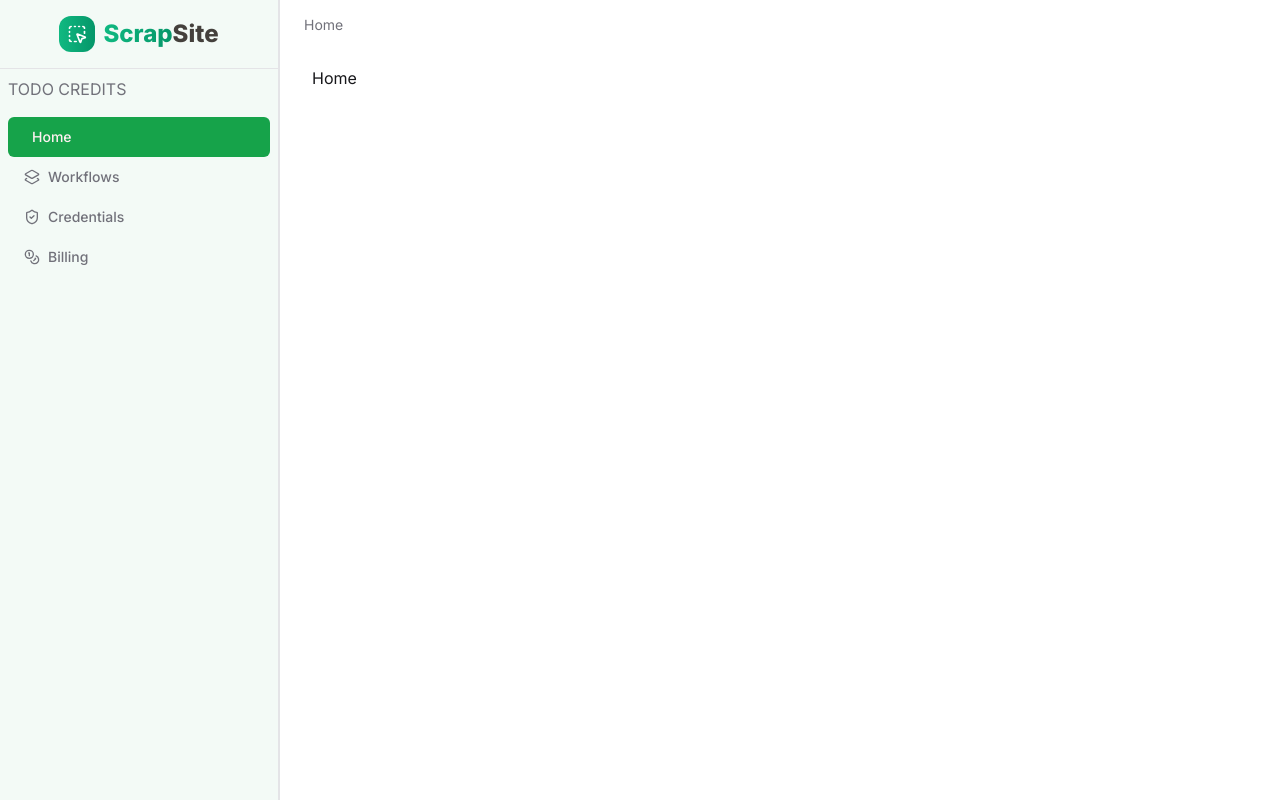
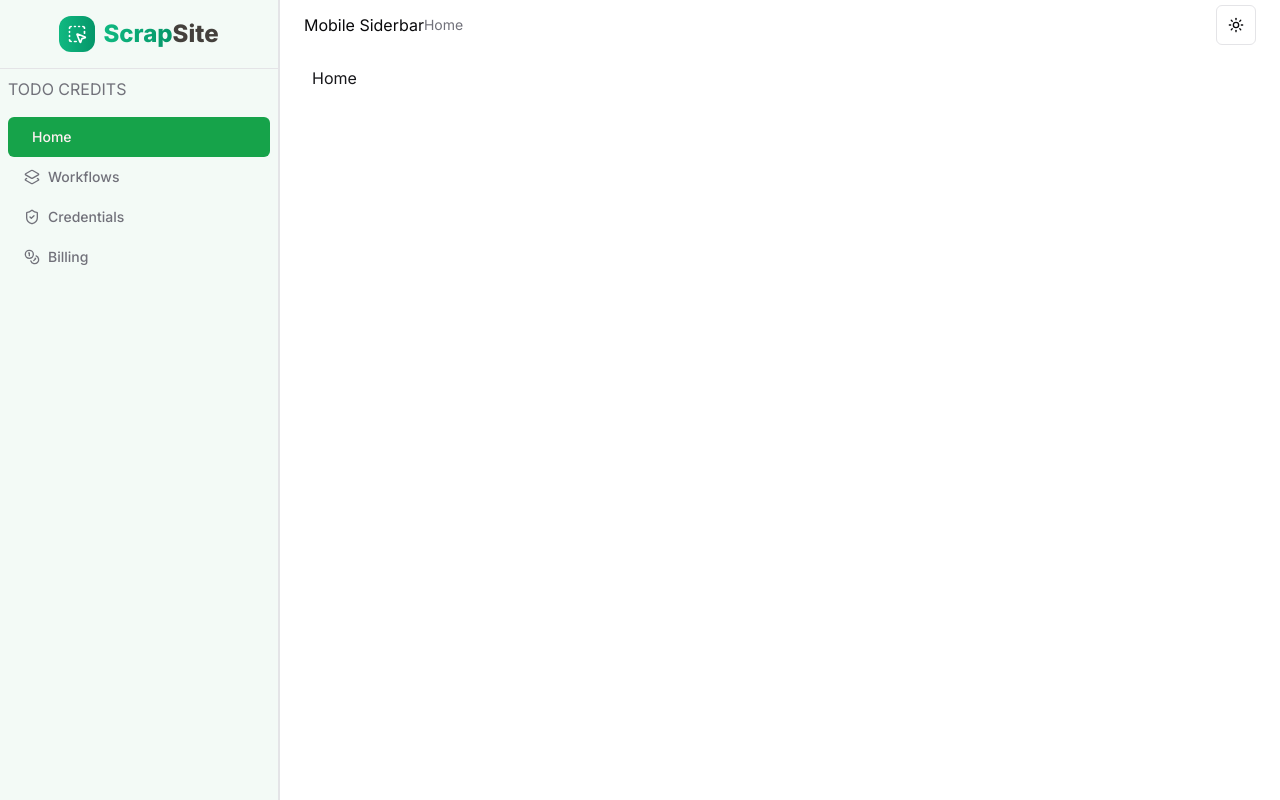
Before and after one commit to anubispiss/excerpo, a Next.js app: page / in a window 1280 px wide. Built offline with nearby package versions, Linux system fonts and the light colour scheme.

Commit message:
404 page updated, working on cross platform view

```diff
--- a/app/(dashboard)/layout.tsx
+++ b/app/(dashboard)/layout.tsx
@@ -1,5 +1,6 @@
 import BreadcrumbHeader from '@/components/BreadcrumbHeader'
 import DesktopSiderbar from '@/components/Siderbar'
+import { ModeToggle } from '@/components/ThemeModeToggle'
 import { Separator } from '@radix-ui/react-context-menu'
 import React from 'react'
 
@@ -10,6 +11,9 @@
       <div className="flex flex-col flex-1 min-h-screen">
         <header className="flex items-center justify-between px-6 py-4 h-[50px] container">
             <BreadcrumbHeader/>
+            <div className="gap-1 flex items-center">
+              <ModeToggle></ModeToggle>
+            </div>
         </header>
         <Separator/>
         <div className="overflow-auto">
--- a/app/layout.tsx
+++ b/app/layout.tsx
@@ -1,6 +1,7 @@
 import type { Metadata } from "next";
 import { Inter } from "next/font/google";
 import "./globals.css";
+import { AppProviders } from "@/components/providers/AppProviders";
 
 const inter = Inter({ subsets: ["latin"] });
 
@@ -16,7 +17,7 @@
 }>) {
   return (
     <html lang="en">
-      <body className={inter.className}>{children}</body>
+      <body className={inter.className}><AppProviders>{children}</AppProviders></body>
     </html>
   );
 }
--- /dev/null
+++ b/app/not-found.tsx
@@ -0,0 +1,27 @@
+import { ArrowLeft } from 'lucide-react'
+import Link from 'next/link'
+import React from 'react'
+
+function NotFoundPage() {
+  return <div className="flex flex-col items-center justify-center min-h-screen p-4">
+    <div className="text-center">
+        <h1 className="text-6xl font-bold text-primary mb-4">404</h1>
+        <h2 className="text-2xl font-semibold mb-4">Page Not Found</h2>
+        <p className="text-muted-foreground mb-8 max-w-md">
+            Don't worry, even the best data sometimes gets lost in the internet.
+        </p>
+        <div className="flex flex-col sm:flex-row justify-center gap-4 ">
+            <Link href={"/"} className="flex items-center justify-center px-4 py-2 bg-primary text-white rounded-md hover:bg:primary/80 transition-colors ">
+            <ArrowLeft className="w-4 h-4 mr-10" />Back to Dashboard
+            </Link>
+        </div>
+    </div>
+
+        <footer className="mt-12 text-center text-sm text-muted-foreground">
+            If you believe this is an error, please contact our support team.
+        </footer>
+
+  </div>
+}
+
+export default NotFoundPage
--- a/components/BreadcrumbHeader.tsx
+++ b/components/BreadcrumbHeader.tsx
@@ -8,10 +8,12 @@
 BreadcrumbLink,
 BreadcrumbSeparator,
 } from './ui/breadcrumb';
+import { MobileSidebar } from './Siderbar';
 function BreadcrumbHeader() {
     const pathName= usePathname();
     const paths=pathName==="/" ? [""]: pathName?.split("/");
     return <div className="flex items-center flex-start flex-start">
+        <MobileSidebar/>
     <Breadcrumb>
         <BreadcrumbList> {paths.map((path,index) =>(
                 <React.Fragment key={index}>
--- a/components/Siderbar.tsx
+++ b/components/Siderbar.tsx
@@ -56,4 +56,9 @@
 )
 }
 
+export function MobileSidebar() {
+    return <div>Mobile Siderbar</div>
+}
+
+
 export default DesktopSiderbar
--- /dev/null
+++ b/components/ThemeModeToggle.tsx
@@ -0,0 +1,40 @@
+"use client"
+
+import * as React from "react"
+import { Moon, Sun } from "lucide-react"
+import { useTheme } from "next-themes"
+
+import { Button } from "@/components/ui/button"
+import {
+  DropdownMenu,
+  DropdownMenuContent,
+  DropdownMenuItem,
+  DropdownMenuTrigger,
+} from "@/components/ui/dropdown-menu"
+
+export function ModeToggle() {
+  const { setTheme } = useTheme()
+
+  return (
+    <DropdownMenu>
+      <DropdownMenuTrigger asChild>
+        <Button variant="outline" size="icon">
+          <Sun className="h-[1.2rem] w-[1.2rem] scale-100 rotate-0 transition-all dark:scale-0 dark:-rotate-90" />
+          <Moon className="absolute h-[1.2rem] w-[1.2rem] scale-0 rotate-90 transition-all dark:scale-100 dark:rotate-0" />
+          <span className="sr-only">Toggle theme</span>
+        </Button>
+      </DropdownMenuTrigger>
+      <DropdownMenuContent align="end">
+        <DropdownMenuItem onClick={() => setTheme("light")}>
+          Light
+        </DropdownMenuItem>
+        <DropdownMenuItem onClick={() => setTheme("dark")}>
+          Dark
+        </DropdownMenuItem>
+        <DropdownMenuItem onClick={() => setTheme("system")}>
+          System
+        </DropdownMenuItem>
+      </DropdownMenuContent>
+    </DropdownMenu>
+  )
+}
--- /dev/null
+++ b/components/providers/AppProviders.tsx
@@ -0,0 +1,13 @@
+"use client"
+export function AppProviders({children}: {children: React.ReactNode}) {
+  return <ThemeProvider attribute = "class" defaultTheme="system" enableSystem> {children}</ThemeProvider>
+}
+import * as React from "react"
+import { ThemeProvider as NextThemesProvider } from "next-themes"
+
+export function ThemeProvider({
+  children,
+  ...props
+}: React.ComponentProps<typeof NextThemesProvider>) {
+  return <NextThemesProvider {...props}>{children}</NextThemesProvider>
+}
```
